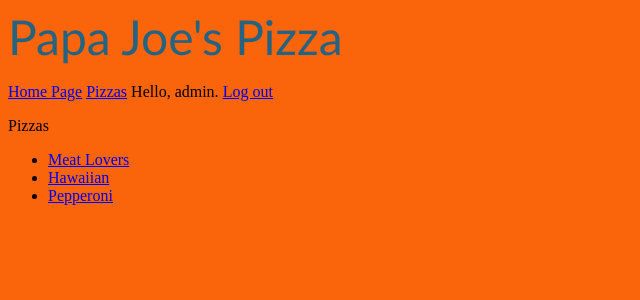
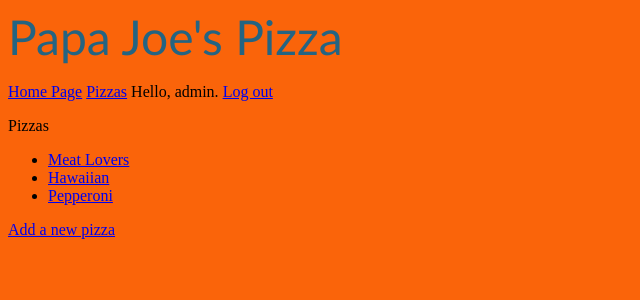
Before and after one commit to shermanator21/Pizzeria, a Django app: page /pizzas in a window 1280 px wide. Shown: the top 300 px of the page, without its empty margins (0-640 px from the left). Run offline with Django 3.2, Linux system fonts and the light colour scheme; a user stored in the database is signed in; data comes from the database, SQL or seed files in the repository; both versions use the stored data as it was after the commit.

Commit message:
fixed ability to add pizza

```diff
--- a/pizza/templates/pizza/new_pizza.html
+++ b/pizza/templates/pizza/new_pizza.html
@@ -5,7 +5,7 @@
 
 <p> Add a new pizza: </p>
 
-<!--
+
 <form action="{% url 'pizza:new_pizza' %}" method='post' enctype="multipart/form-data">
 
     {% csrf_token %}
@@ -13,6 +13,6 @@
     {{ form.as_p }}
 
     <button name="submit">Add pizza</button>
-</form> -->
+</form>
 
 {% endblock content %}
--- a/pizza/templates/pizza/pizzas.html
+++ b/pizza/templates/pizza/pizzas.html
@@ -18,6 +18,8 @@
 
 </ul>
 
-<!-- <a href="{% url 'pizza:new_pizza' %}">Add a new pizza</a> -->
+
+<a href="{% url 'pizza:new_pizza' %}">Add a new pizza</a>
+
 
 {% endblock content %}
--- a/pizza/views.py
+++ b/pizza/views.py
@@ -46,7 +46,7 @@ def new_pizza(request):
 
             new_pizza.save()
 
-            return redirect('pizza:pizza')
+            return redirect('pizza:pizzas')
 
     context = {'form': form}
     return render(request, 'pizza/new_pizza.html', context)
```
Also changed, not shown: db.sqlite3.
